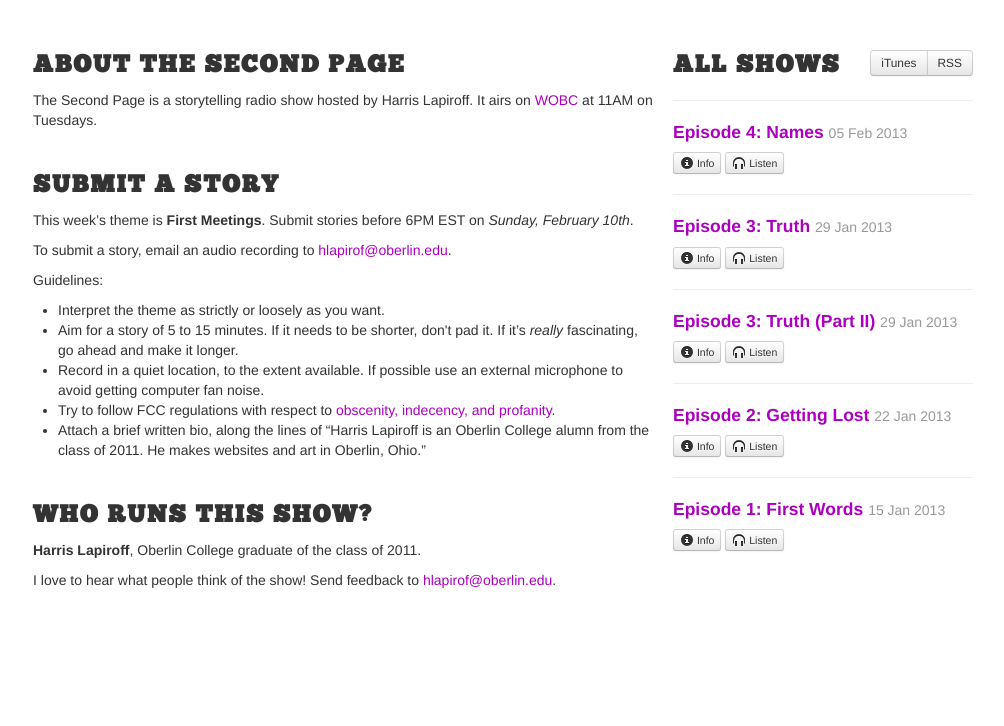
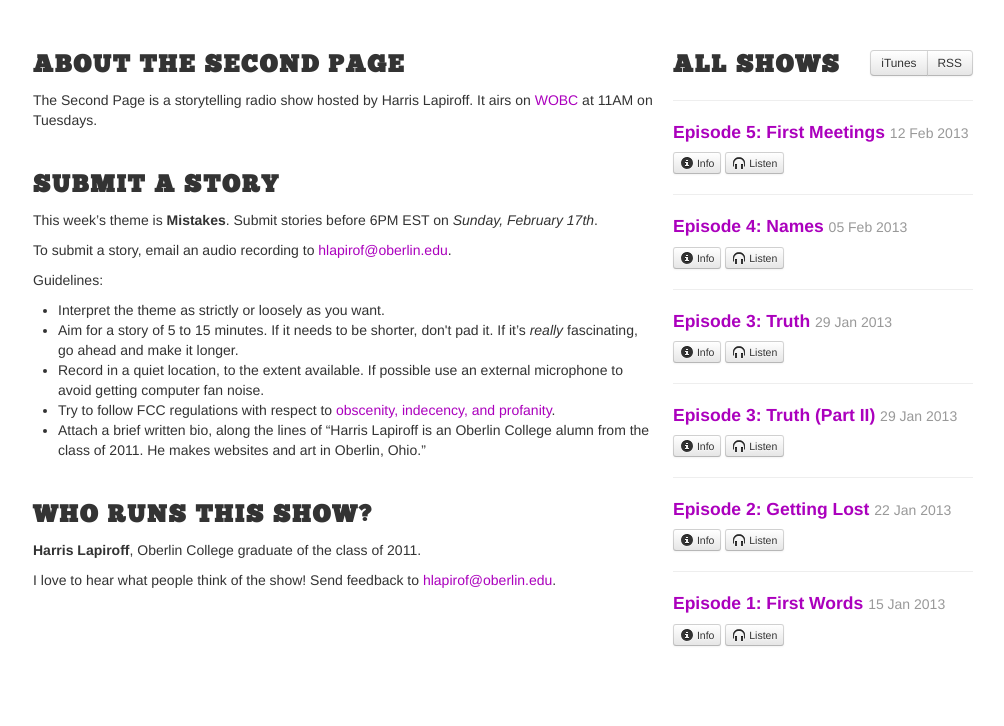
Before and after one commit to secondpage/secondpage, a Jekyll site: the page built from index.html, in a window 1280 px wide. Shown: the part 390-1116 px from the top of the page, without its empty margins (137-1141 px from the left). Built offline with Jekyll 4.4.1, drawn with Linux system fonts in a browser that asks for light colours; the list of posts is cut into pages by our own code; before the commit the page ends 1060 px from its top, so only the background shows below that; some of the changed text lies outside the part shown.

Commit message:
Added episode 5 "First Meetings"

```diff
--- a/index.html
+++ b/index.html
@@ -8,7 +8,7 @@ layout: two-col
 </div>
 <div class="margin-trailer">
 	<h2>Submit a Story</h2>
-	<p>This week&#8217;s theme is <strong>First Meetings</strong>. Submit stories before 6PM EST on <em>Sunday, February 10th</em>.</p>
+	<p>This week&#8217;s theme is <strong>Mistakes</strong>. Submit stories before 6PM EST on <em>Sunday, February 17th</em>.</p>
 	<p>To submit a story, email an audio recording to <a href="mailto:hlapirof@oberlin.edu">hlapirof@oberlin.edu</a>.</p>
 	<p>Guidelines:</p>
 	<ul>
```
Also changed, not shown: _posts/2013-02-12-first-meetings.md (added, +18 -0 lines).
